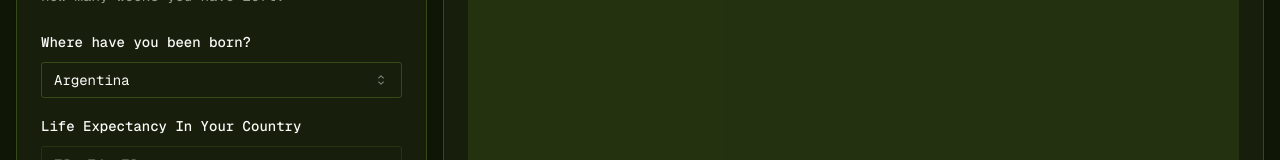
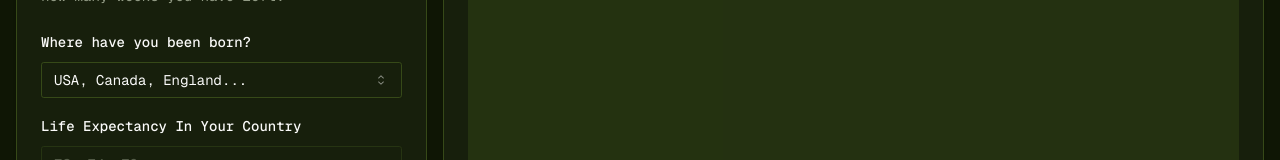
Before and after one commit to levlele/weeks-left, a Next.js app: page / in a window 1280 px wide. Shown: the part 233-393 px from the top of the page. Built offline with nearby package versions, Linux system fonts and the light colour scheme.

Commit message:
Add placeholder text for country selection in SelectCountry component and update locales

```diff
--- a/src/components/SelectCountry.tsx
+++ b/src/components/SelectCountry.tsx
@@ -20,7 +20,7 @@ export function SelectCountry({ handleCountrySelect }: SelectCountryProps) {
 
   const handleSelect = (selectedCountryCode: string) => {
     const selectedCountry = countries.find(
-      (country) => country.country_code === selectedCountryCode
+      (country) => country.country_code === selectedCountryCode,
     );
     if (selectedCountry) {
       handleCountrySelect(selectedCountry.life_expectancy);
@@ -30,10 +30,12 @@ export function SelectCountry({ handleCountrySelect }: SelectCountryProps) {
   return (
     <>
       <Label htmlFor="bornCountry">{texts[language].born_country}</Label>
-      <div className="mt-2 mb-4">
-        <Select onValueChange={handleSelect} defaultValue="ARG">
+      <div className="mb-4 mt-2">
+        <Select onValueChange={handleSelect}>
           <SelectTrigger className="w-full">
-            <SelectValue placeholder={texts[language].born_country} />
+            <SelectValue
+              placeholder={texts[language].born_country_placeholder}
+            />
           </SelectTrigger>
 
           <SelectContent>
--- a/src/locales/texts.json
+++ b/src/locales/texts.json
@@ -11,6 +11,7 @@
     "calculate_weeks_left": "Unveil the Enigma",
     "calculate_weeks_left_description": "Enter your details if you dare! Find out how many weeks you have left!",
     "born_country": "Where have you been born?",
+    "born_country_placeholder": "USA, Canada, England...",
     "birth_date": "When were you born?",
     "birth_date_placeholder": "12-31-1999, 01-01-2000...",
     "life_expectancy": "Life Expectancy In Your Country",
@@ -46,6 +47,7 @@
     "calculate_weeks_left": "Descubrí el Misterio",
     "calculate_weeks_left_description": "Ingresá tus datos si te atrevés! Descubrí cuántas semanas te quedan!",
     "born_country": "¿Dónde naciste?",
+    "born_country_placeholder": "Argentina, Brasil, Chile...",
     "birth_date": "¿Cuándo naciste?",
     "birth_date_placeholder": "31-12-1999, 03-07-1987...",
     "life_expectancy": "Expectativa de vida en tu país",
```
